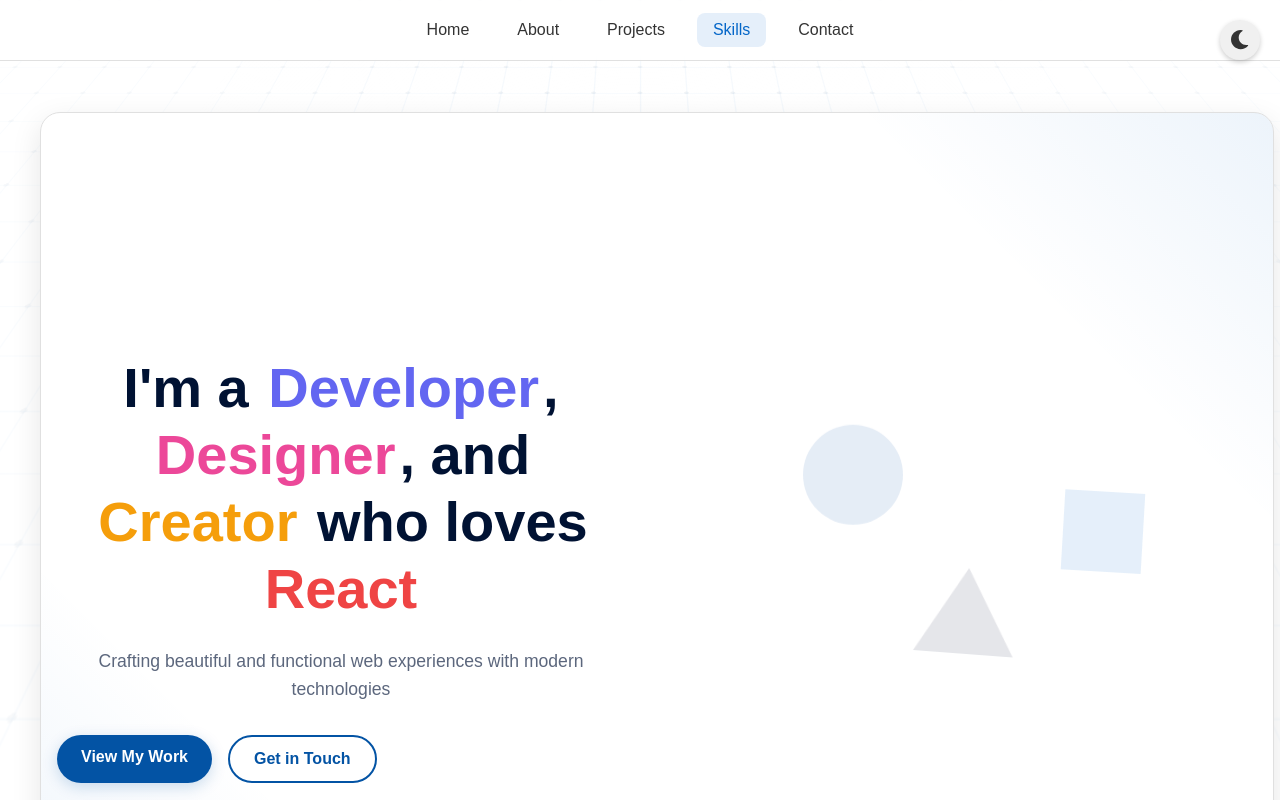
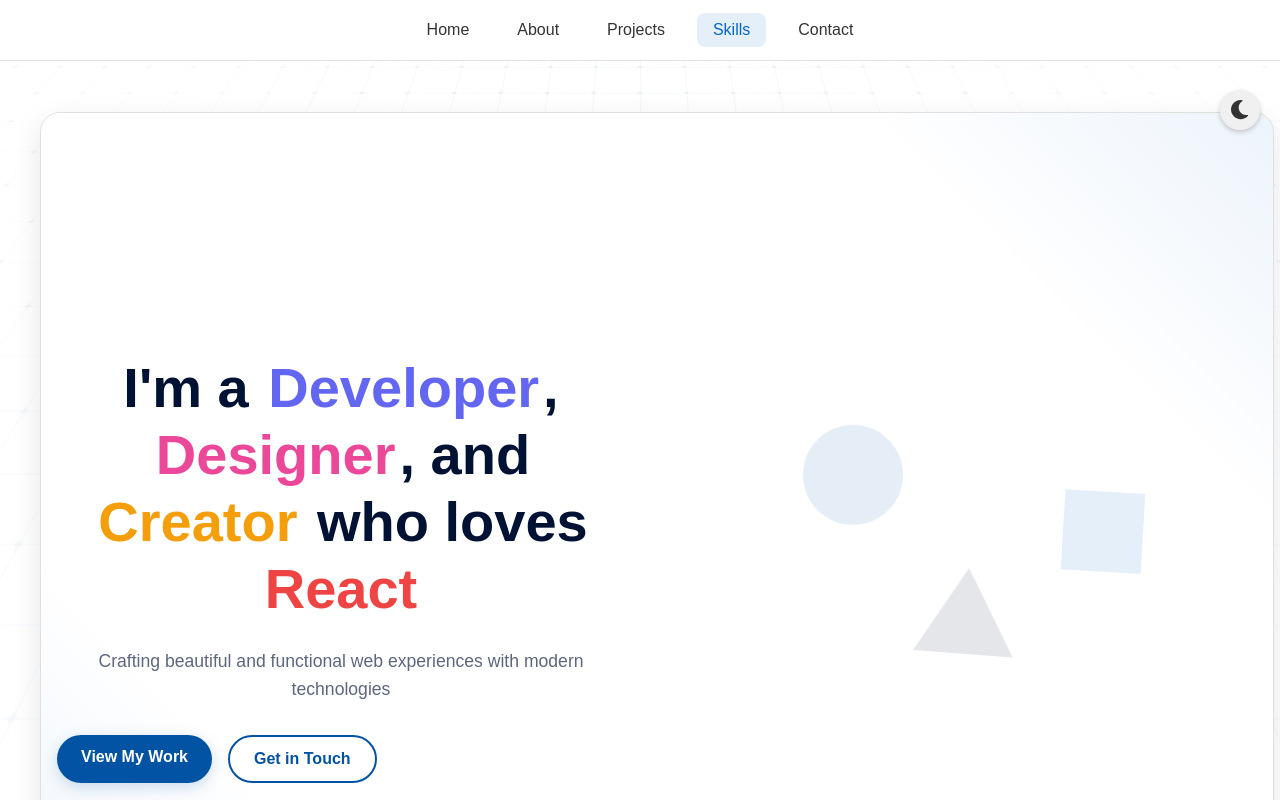
Before and after one commit to NikT404/portfolio-react, a React (Vite) app: page / in a window 1280 px wide. Shown: the top 800 px of the page. Built offline with nearby package versions, Linux system fonts and the light colour scheme.

Commit message:
dark toggle position changes

```diff
--- a/src/components/Darkmode.css
+++ b/src/components/Darkmode.css
@@ -72,7 +72,7 @@
 /* Theme toggle button styles */
 .theme-toggle-btn {
   position: fixed;
-  top: 20px;
+  top: 80px;
   right: 20px;
   background: var(--button-bg);
   border: none;
@@ -86,6 +86,7 @@
   transition: background-color 0.3s ease, transform 0.2s ease;
   z-index: 1000;
   box-shadow: 0 2px 5px rgba(0, 0, 0, 0.2);
+  margin-top: 10px;
 }
 
 .theme-toggle-btn:hover {
```
